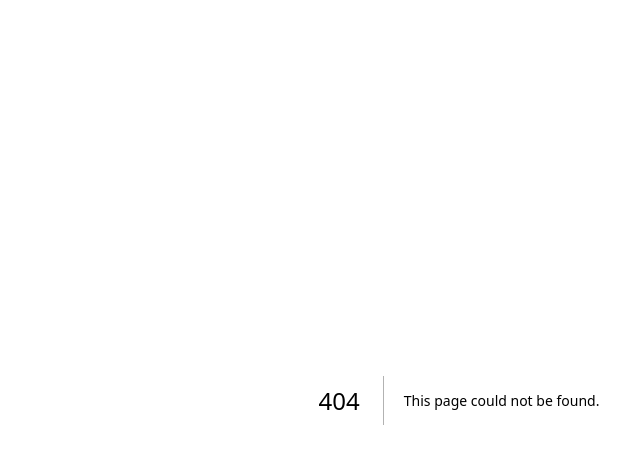
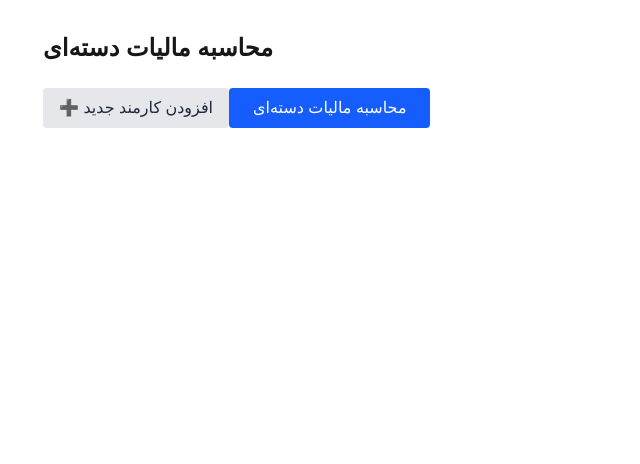
Before and after one commit to bazargan930-cmd/monji-frontend, a Next.js app: page /simulators/salary-tax/batch in a window 1280 px wide. Before the commit this address had no page. Shown: the top 464 px of the page, without its empty margins (181-821 px from the left). Built offline with nearby package versions, Linux system fonts and the light colour scheme.

Commit message:
✅ Backup: salary tax form, calculation, result display complete

```diff
--- /dev/null
+++ b/src/app/simulators/salary-tax/batch/page.tsx
@@ -0,0 +1,159 @@
+"use client";
+type Row = {
+  baseSalary: number;
+  bonuses: number;
+  overtime: number;
+  insurance: number;
+};
+
+import { useState } from "react";
+
+export default function SalaryTaxBatchPage() {
+  const [rows, setRows] = useState<Row[]>([]);
+
+  const [results, setResults] = useState<any[]>([]);
+  const [loading, setLoading] = useState(false);
+
+  const handleChange = (index: number, field: keyof Row, value: number) => {
+  const updated = [...rows];
+  updated[index] = {
+    ...updated[index],
+    [field]: value,
+  };
+  setRows(updated);
+};
+
+const handleRemove = (index: number) => {
+  const updated = [...rows];
+  updated.splice(index, 1);
+  setRows(updated);
+
+  const updatedResults = [...results];
+  updatedResults.splice(index, 1);
+  setResults(updatedResults);
+};
+
+
+  const handleSubmit = async () => {
+    setLoading(true);
+    setResults([]);
+
+    const token = localStorage.getItem("access_token");
+
+    const payload = {
+      rows: rows.map((row) => ({
+
+          baseSalary: row.baseSalary,
+          bonuses: row.bonuses,
+          overtime: row.overtime,
+          insuranceDeduction: row.insurance,
+          month: 2,
+          year: 1404,
+      })),
+    };
+    console.log("📦 payload:", JSON.stringify(payload, null, 2));
+
+    try {
+      const res = await fetch("http://localhost:3001/simulators/salary-tax/batch", {
+        method: "POST",
+        headers: {
+          "Content-Type": "application/json",
+          Authorization: `Bearer ${token}`,
+        },
+        body: JSON.stringify(payload),
+      });
+
+      const data = await res.json();
+      setResults(data);
+    } catch (e) {
+      alert("خطا در دریافت پاسخ از سرور");
+    } finally {
+      setLoading(false);
+    }
+  };
+
+  return (
+    <main className="p-8 space-y-6 max-w-4xl mx-auto">
+      <h1 className="text-2xl font-bold">محاسبه مالیات دسته‌ای</h1>
+
+      {rows.map((row, idx) => (
+        <div key={idx} className="border p-4 rounded bg-white shadow space-y-2">
+          <div className="flex justify-between items-center mb-2">
+          <h2 className="font-semibold">کارمند {idx + 1}</h2>
+          <button
+            onClick={() => handleRemove(idx)}
+            className="text-red-600 hover:text-red-800 text-sm"
+          >
+            ❌ حذف
+          </button>
+        </div>
+
+          <input
+            type="number"
+            placeholder="حقوق پایه"
+            value={row.baseSalary}
+            onChange={(e) => handleChange(idx, "baseSalary", +e.target.value)}
+            className="w-full border px-3 py-1 rounded"
+          />
+          <input
+            type="number"
+            placeholder="پاداش"
+            value={row.bonuses}
+            onChange={(e) => handleChange(idx, "bonuses", +e.target.value)}
+            className="w-full border px-3 py-1 rounded"
+          />
+          <input
+            type="number"
+            placeholder="اضافه‌کار"
+            value={row.overtime}
+            onChange={(e) => handleChange(idx, "overtime", +e.target.value)}
+            className="w-full border px-3 py-1 rounded"
+          />
+          <input
+            type="number"
+            placeholder="بیمه پرداختی"
+            value={row.insurance}
+            onChange={(e) => handleChange(idx, "insurance", +e.target.value)}
+            className="w-full border px-3 py-1 rounded"
+          />
+          {results[idx] && (
+            <div className="mt-4 p-3 border rounded bg-green-50 text-sm">
+              <p>💰 مالیات محاسبه‌شده: <strong>{results[idx].taxAmount?.toLocaleString() ?? "—"} تومان</strong></p>
+              <p>📉 نرخ مؤثر مالیاتی: <strong>{results[idx].effectiveTaxRate?.toFixed(2) ?? "—"}٪</strong></p>
+            </div>
+          )}
+
+        </div>
+      ))}
+    <div className="space-x-4 mt-6"></div>
+      <button
+        className="bg-gray-200 text-gray-800 px-4 py-2 rounded hover:bg-gray-300 transition"
+        onClick={() =>
+          setRows([...rows, { baseSalary: 0, bonuses: 0, overtime: 0, insurance: 0 }])
+        }
+      >
+        ➕ افزودن کارمند جدید
+      </button>
+
+      <button
+        className="bg-blue-600 text-white px-6 py-2 rounded hover:bg-blue-700"
+        onClick={handleSubmit}
+      >
+        {loading ? "در حال محاسبه..." : "محاسبه مالیات دسته‌ای"}
+      </button>
+
+      {results.length > 0 && (
+        <div className="space-y-4 mt-6">
+          <h2 className="text-xl font-bold">نتایج:</h2>
+          {results.map((res, i) => (
+            <div key={i} className="border p-4 rounded bg-green-50">
+              <p>کارمند {i + 1}</p>
+              <p>مالیات: {res.taxAmount?.toLocaleString() ?? "—"} تومان</p>
+              <p>نرخ مؤثر: {res.effectiveTaxRate?.toFixed(2) ?? "—"}٪</p>
+            </div>
+          ))}
+        </div>
+      )}
+    </main>
+  );
+}
```
